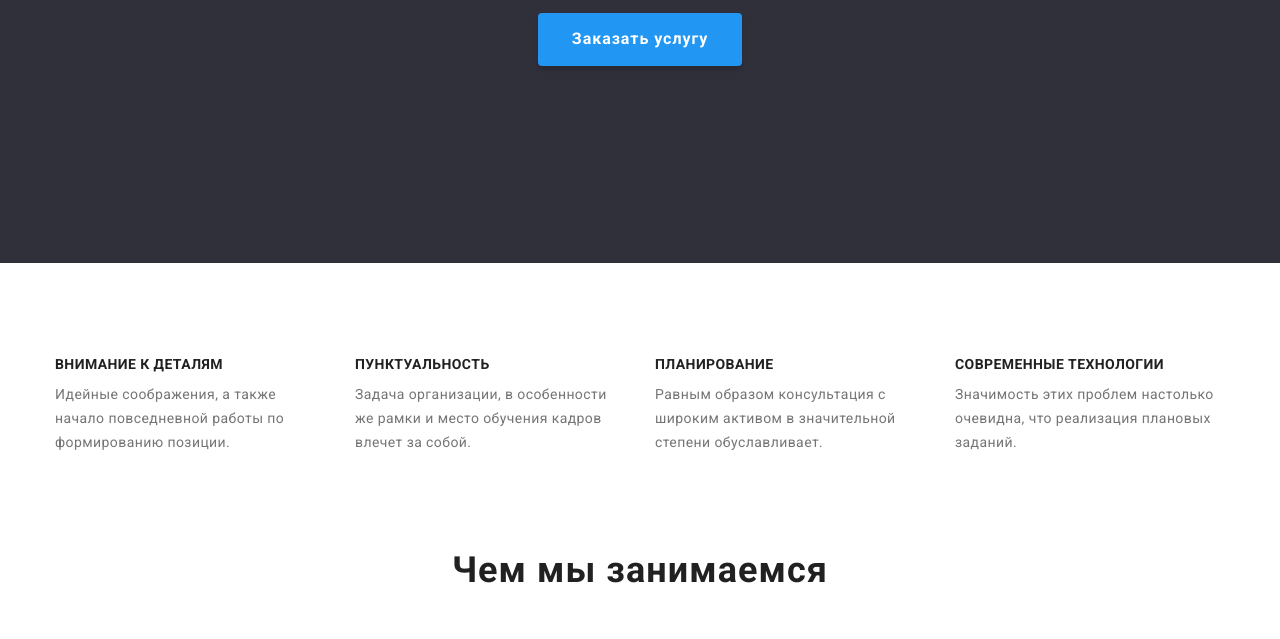
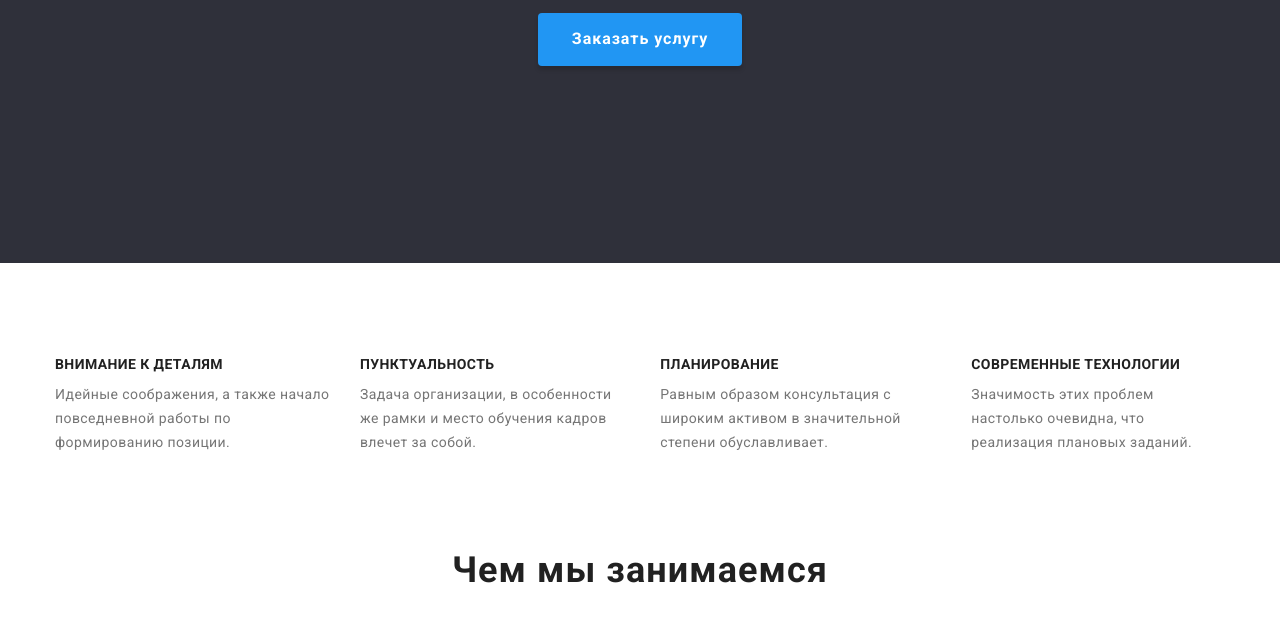
Before and after one commit to LenaXmi/goit-markup-hw-03, a plain HTML site: page index.html in a window 1280 px wide. Shown: the part 418-1057 px from the top of the page. Drawn offline with nearby package versions, Linux system fonts and the light colour scheme.

Commit message:
Update styles.css

```diff
--- a/css/styles.css
+++ b/css/styles.css
@@ -277,7 +277,7 @@ margin-left: 50px;
 }
 
 .features-item {
-  flex-basis: 270px;
+  flex-basis: calc((100%-90px) / 4);
 }
 
 .features-item:not(:last-child) {
```
